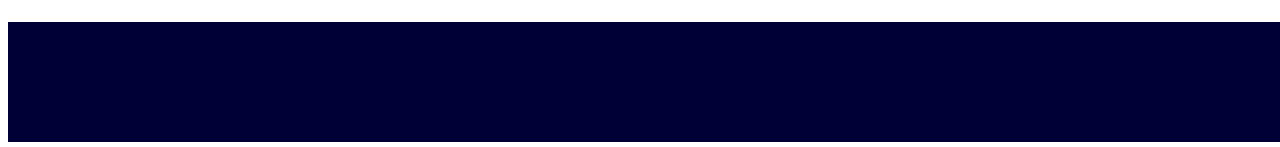
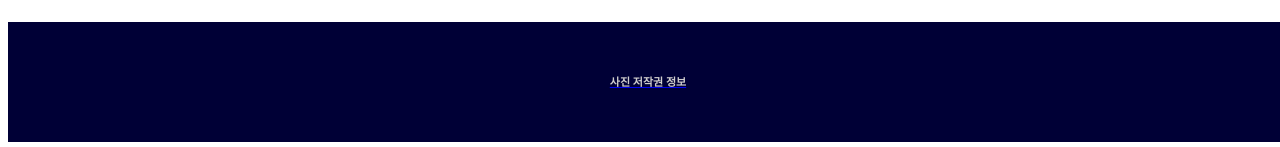
Before and after one commit to SYiee/KIOSK, a plain HTML site: page index.html in a window 1280 px wide. Shown: the part 666-813 px from the top of the page. Drawn offline with Linux system fonts and the light colour scheme.

Commit message:
Update index.html

```diff
--- a/index.html
+++ b/index.html
@@ -35,8 +35,8 @@
 
     <div class="foot wrapper">
         <!--<a href="https://zyx2009.wixsite.com/website" target="_blank"><div class="author">조소연 (zyx2009@khu.ac.kr)</div></a>
-        <div class="author">_______________________________________________</div>
-        <a href="img_copyright.html"><div class="author" >사진 저작권 정보</div></a> -->
+        <div class="author">_______________________________________________</div> -->
+        <a href="img_copyright.html"><div class="author" >사진 저작권 정보</div></a>
     </div>
 </body>
 
```
